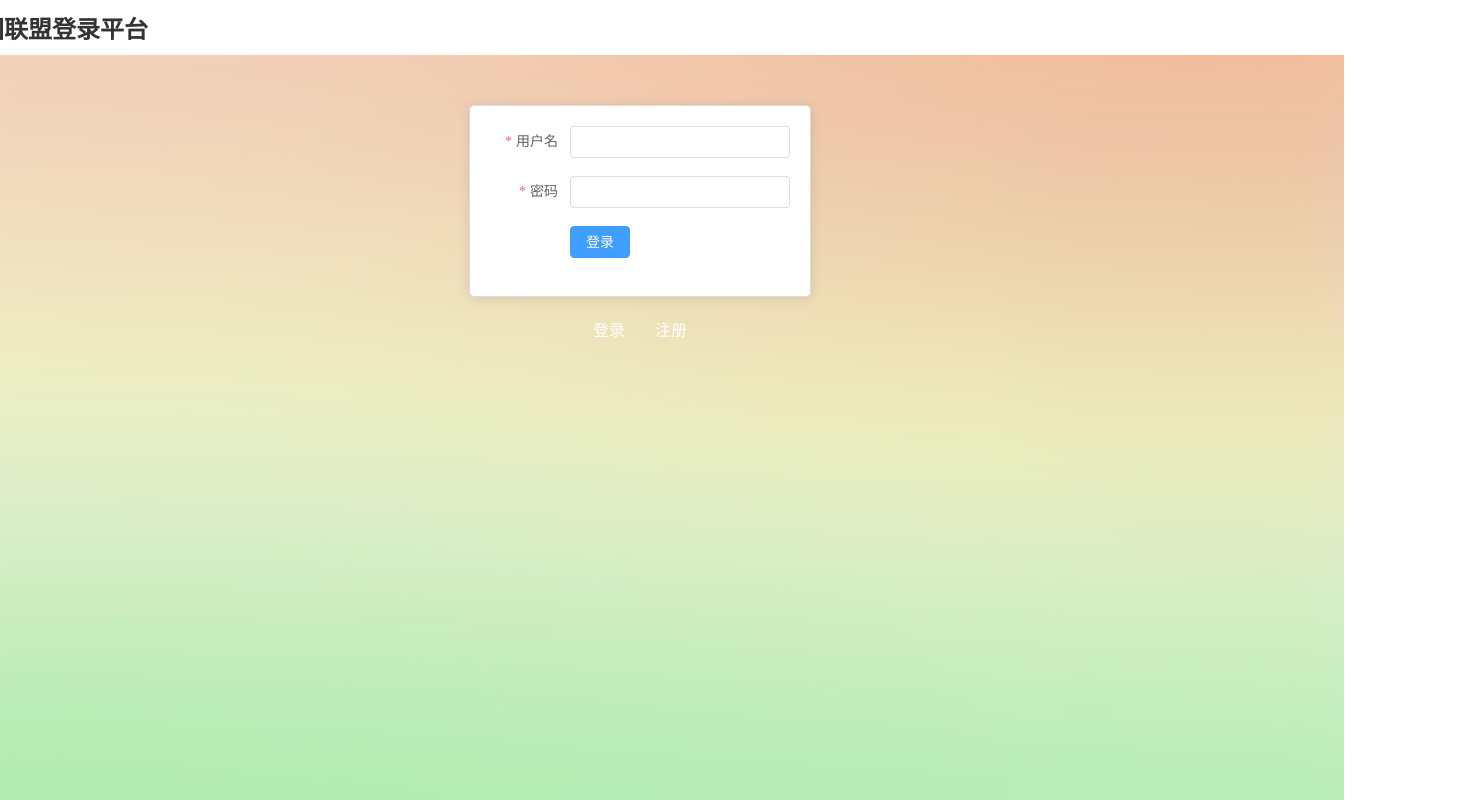
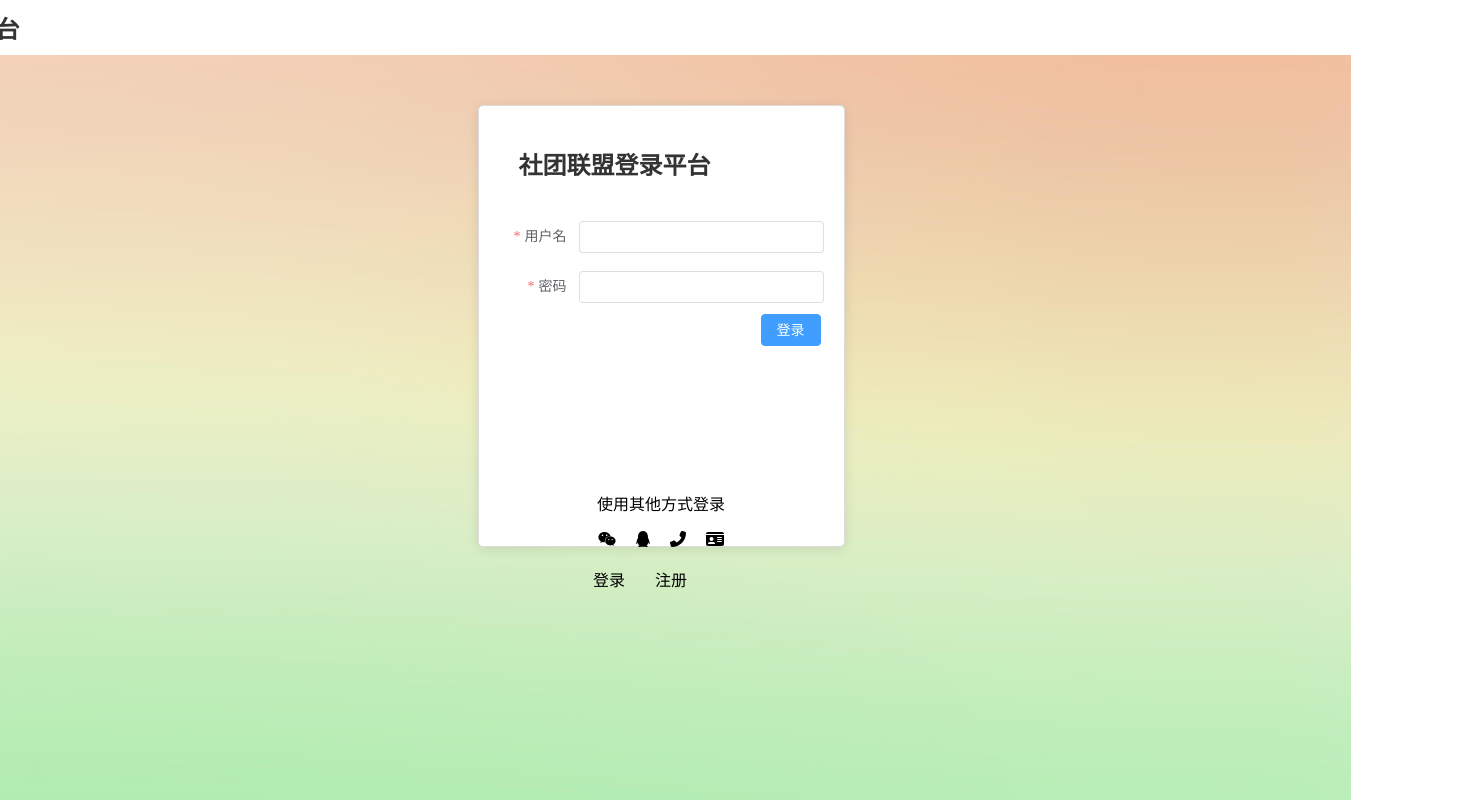
Before and after one commit to RichuTOT/schoolproject, a Vue app in the folder Test2/my-project/: page / in a window 1280 px wide. Shown: the whole page, 1473 px wide, since content can reach past the window. Built offline with nearby package versions, Linux system fonts and the light colour scheme.

Commit message:
login page upgrade

```diff
--- a/Test2/my-project/package.json
+++ b/Test2/my-project/package.json
@@ -9,6 +9,7 @@
     "preview": "vite preview"
   },
   "dependencies": {
+    "@fortawesome/fontawesome-free": "^6.5.2",
     "axios": "^1.7.2",
     "element-plus": "^2.7.6",
     "vue": "^3.4.29",
--- a/Test2/my-project/src/App.vue
+++ b/Test2/my-project/src/App.vue
@@ -1,7 +1,7 @@
 <template>
   <div id="app">
 
-    <header class="header">
+    <header class="header2">
       社团联盟登录平台
     </header>
 
@@ -30,7 +30,7 @@ body {
 }
 
 .header {
-  width: 400%;
+  /**width: 400%;*/
   text-align: left;
   padding: 10px 20px;
   font-size: 24px;
@@ -38,6 +38,19 @@ body {
   color: #333;
   background-color: #ffffff;
 }
+
+
+.header2 {
+  width: 500%;
+  text-align: left;
+  padding: 10px 20px;
+  font-size: 24px;
+  font-weight: bold;
+  color: #333;
+  background-color: #ffffff;
+}
+
+
 
 nav {
   display: flex;
@@ -48,11 +61,11 @@ nav {
 nav a {
   margin: 0 15px;
   text-decoration: none;
-  color: #ffffff;
+  color: #000000; /* 将链接颜色改为黑色 */
 }
 
 nav a:hover {
-  color: #ffffff;
+  color: #ffffff; /* 鼠标悬停时的颜色也改为黑色 */
 }
 
 #app {
--- a/Test2/my-project/src/components/Login.vue
+++ b/Test2/my-project/src/components/Login.vue
@@ -1,16 +1,28 @@
 <template>
-  <div class="login-container">
-    <el-form :model="loginForm" ref="loginForm" :rules="rules" label-width="80px" class="login-form">
+  <div class="container">
+    <header class="header">
+      <h1>社团联盟登录平台</h1>
+    </header>
+    <el-form :model="loginForm" ref="loginForm" :rules="rules" label-width="80px" class="form">
       <el-form-item label="用户名" prop="username">
         <el-input v-model="loginForm.username" autocomplete="off"></el-input>
       </el-form-item>
       <el-form-item label="密码" prop="password">
         <el-input type="password" v-model="loginForm.password" autocomplete="off"></el-input>
       </el-form-item>
-      <el-form-item>
-        <el-button type="primary" @click="handleLogin">登录</el-button>
+      <el-form-item class="form-actions">
+        <el-button type="primary" class="login-button" @click="handleLogin">登录</el-button>
       </el-form-item>
     </el-form>
+    <div class="alternative-login">
+      <p>使用其他方式登录</p>
+      <div class="icons">
+        <i class="fab fa-weixin"></i>
+        <i class="fab fa-qq"></i>
+        <i class="fas fa-phone-alt"></i>
+        <i class="fas fa-id-card"></i>
+      </div>
+    </div>
   </div>
 </template>
 
@@ -58,17 +70,65 @@ export default {
 </script>
 
 <style scoped>
-.login-container {
-  width: 300px;
+.container {
+  width: 100%;
+  max-width: 400px;
+  margin: 0 auto;
   padding: 20px;
   border: 1px solid #dcdcdc;
   border-radius: 5px;
   box-shadow: 0 2px 12px 0 rgba(0,0,0,.1);
   background-color: #ffffff;
-  margin-top: 50px; /* 调整表单上方的间距 */
+  margin-top: 50px;
+  text-align: center;
+  height: 400px; /* 固定高度 */
+
 }
 
-.login-form {
+.form {
   width: 100%;
 }
+
+.form-actions {
+  text-align: right;
+}
+
+.login-button {
+  position: absolute; /* 可以使用绝对定位调整位置 */
+  right: 3px; /* 根据需要调整 */
+  bottom: -25px; /* 根据需要调整 */
+}
+
+.header {
+  margin-bottom: 20px;
+}
+.header h1 {
+  font-size: 24px;
+  margin: 0;
+  padding: 10px 0;
+}
+
+.alternative-login {
+  text-align: center;
+  margin-top: 170px;
+
+
+}
+
+.icons {
+  display: flex;
+  justify-content: center;
+  gap: 20px;
+  margin-top: 10px;
+}
+
+.icons i {
+  font-size: 24px;
+  cursor: pointer;
+  transition: color 0.3s;
+}
+
+.icons i:hover {
+  color: #409EFF; /* 悬停颜色变化 */
+}
 </style>
--- a/Test2/my-project/src/components/Register.vue
+++ b/Test2/my-project/src/components/Register.vue
@@ -1,6 +1,9 @@
 <template>
-  <div class="register-container">
-    <el-form :model="registerForm" ref="registerForm" :rules="rules" label-width="80px" class="register-form">
+  <div class="container">
+    <header class="header">
+      <h1>社团联盟登录平台</h1>
+    </header>
+    <el-form :model="registerForm" ref="registerForm" :rules="rules" label-width="80px" class="form">
       <el-form-item label="用户名" prop="username">
         <el-input v-model="registerForm.username" autocomplete="off"></el-input>
       </el-form-item>
@@ -10,10 +13,19 @@
       <el-form-item label="确认密码" prop="confirmPassword">
         <el-input type="password" v-model="registerForm.confirmPassword" autocomplete="off"></el-input>
       </el-form-item>
-      <el-form-item>
-        <el-button type="primary" @click="handleRegister">注册</el-button>
+      <el-form-item class="form-actions">
+        <el-button type="primary" class="register-button" @click="handleRegister">注册</el-button>
       </el-form-item>
     </el-form>
+    <div class="alternative-login">
+      <p>使用其他方式登录</p>
+      <div class="icons">
+        <i class="fab fa-weixin"></i>
+        <i class="fab fa-qq"></i>
+        <i class="fas fa-phone-alt"></i>
+        <i class="fas fa-id-card"></i>
+      </div>
+    </div>
   </div>
 </template>
 
@@ -72,17 +84,64 @@ export default {
 </script>
 
 <style scoped>
-.register-container {
-  width: 300px;
-  margin: 50px auto;
-  padding: 60px;
+.container {
+  width: 100%;
+  max-width: 400px;
+  margin: 0 auto;
+  padding: 20px;
   border: 1px solid #dcdcdc;
   border-radius: 5px;
   box-shadow: 0 2px 12px 0 rgba(0,0,0,.1);
   background-color: #ffffff;
-  margin-top: 50px; /* 使表单居中 */
+  margin-top: 50px;
+  text-align: center;
+  height: 400px; /* 固定高度 */
+
 }
-.register-form {
+
+.form {
   width: 100%;
 }
+
+.form-actions {
+  text-align: right;
+}
+
+.register-button {
+  position: absolute; /* 可以使用绝对定位调整位置 */
+  right: 3px; /* 根据需要调整 */
+  bottom: -25px; /* 根据需要调整 */
+}
+
+.header {
+  margin-bottom: 20px;
+}
+
+.header h1 {
+  font-size: 24px;
+  margin: 0;
+  padding: 10px 0;
+}
+
+.alternative-login {
+  text-align: center;
+  margin-top: 120px;
+}
+
+.icons {
+  display: flex;
+  justify-content: center;
+  gap: 20px;
+  margin-top: 10px;
+}
+
+.icons i {
+  font-size: 24px;
+  cursor: pointer;
+  transition: color 0.3s;
+}
+
+.icons i:hover {
+  color: #409EFF; /* 悬停颜色变化 */
+}
 </style>
--- a/Test2/my-project/src/main.js
+++ b/Test2/my-project/src/main.js
@@ -4,6 +4,9 @@ import ElementPlus from 'element-plus';
 import 'element-plus/dist/index.css';
 import router from './router';
 import axios from 'axios';
+import '@fortawesome/fontawesome-free/css/all.css';
+import '@fortawesome/fontawesome-free/js/all.js';
+
 
 axios.defaults.baseURL = 'http://localhost:8088';
 
```
Also changed, not shown: 1 other file (tests, documents, lock files or other folders).
